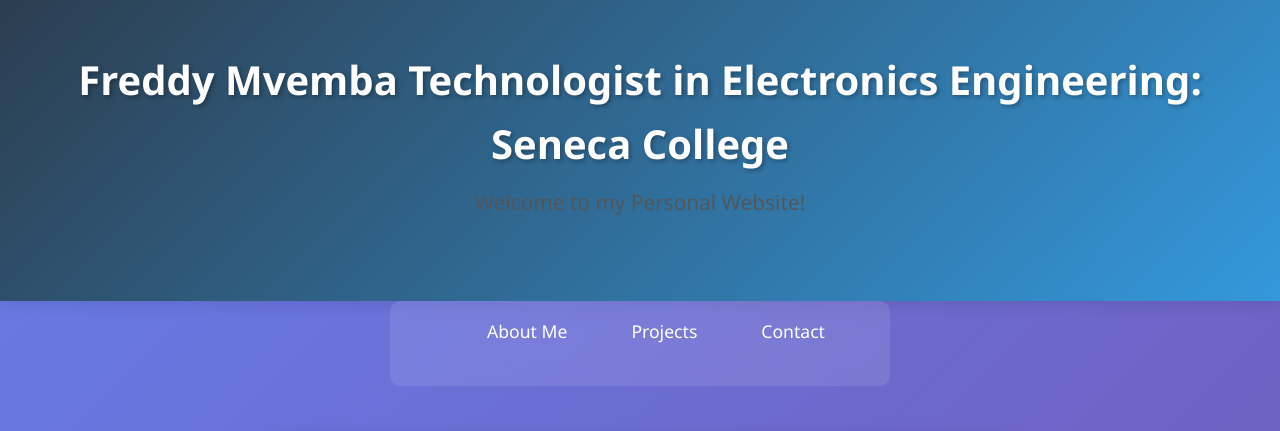
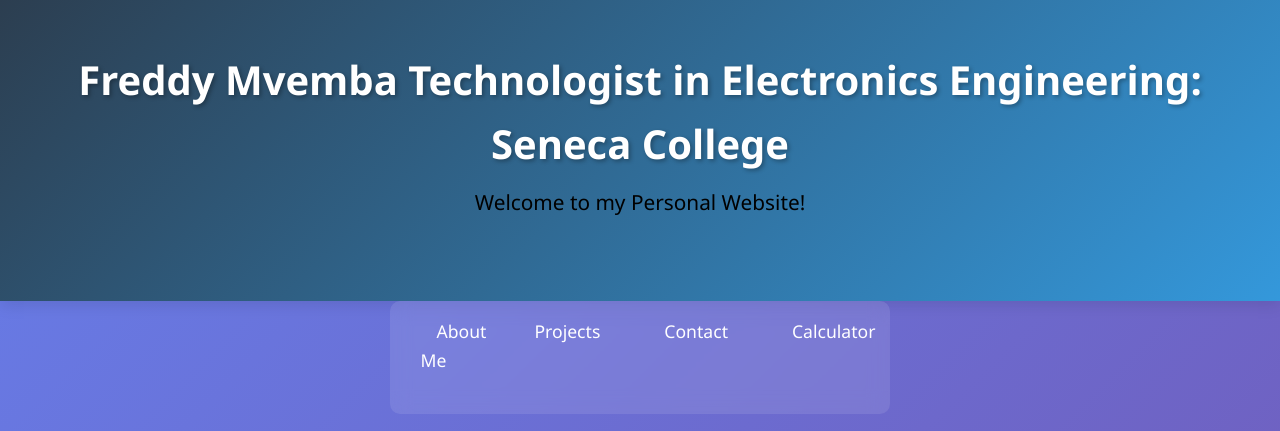
Before and after one commit to fmvemba/Personal, a plain HTML site: page index.html in a window 1280 px wide. Shown: the top 431 px of the page. Drawn offline with Linux system fonts and the light colour scheme.

Commit message:
additional files were added

```diff
--- a/index.html
+++ b/index.html
@@ -16,6 +16,7 @@
         <li><a href="#about">About Me</a></li>
         <li><a href="#projects">Projects</a></li>
         <li><a href="#contact">Contact</a></li>
+        <li><a href="calc.html">Calculator</a></li>
       </ul>
     </nav>
     <main>
--- a/styles.css
+++ b/styles.css
@@ -36,9 +36,10 @@ header h1 {
 
 .subtitle {
     font-size: 1.3em;
-    opacity: 0.9;
+
     margin-bottom: 2rem;
     font-weight: 300;
+    color: black;
 }
 
 /* Navigation */
```
